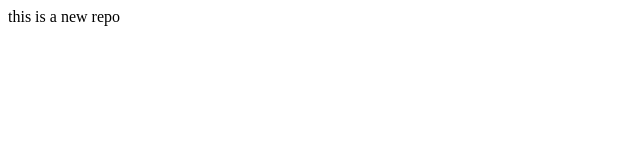
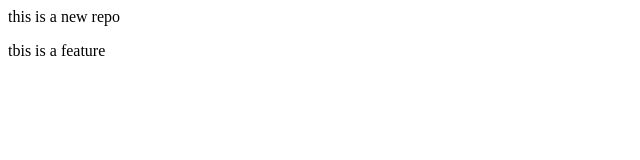
Before and after one commit to himanshutalekar16/localreop, a plain HTML site: page index.html in a window 1280 px wide. Shown: the full height of the page, 0-640 px from the left. Drawn offline with Linux system fonts and the light colour scheme.

Commit message:
add new feature

```diff
--- a/index.html
+++ b/index.html
@@ -1 +1,3 @@
 <p>this is a new repo</p>
+
+<p>tbis is a feature </p>
```
